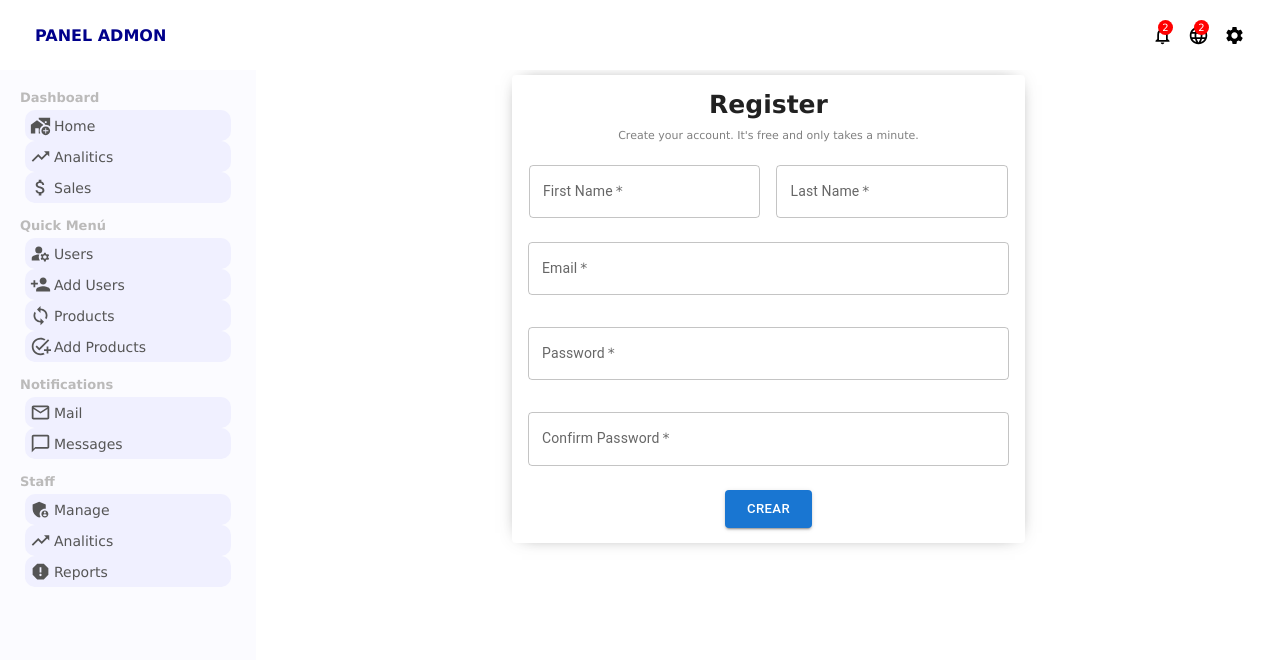
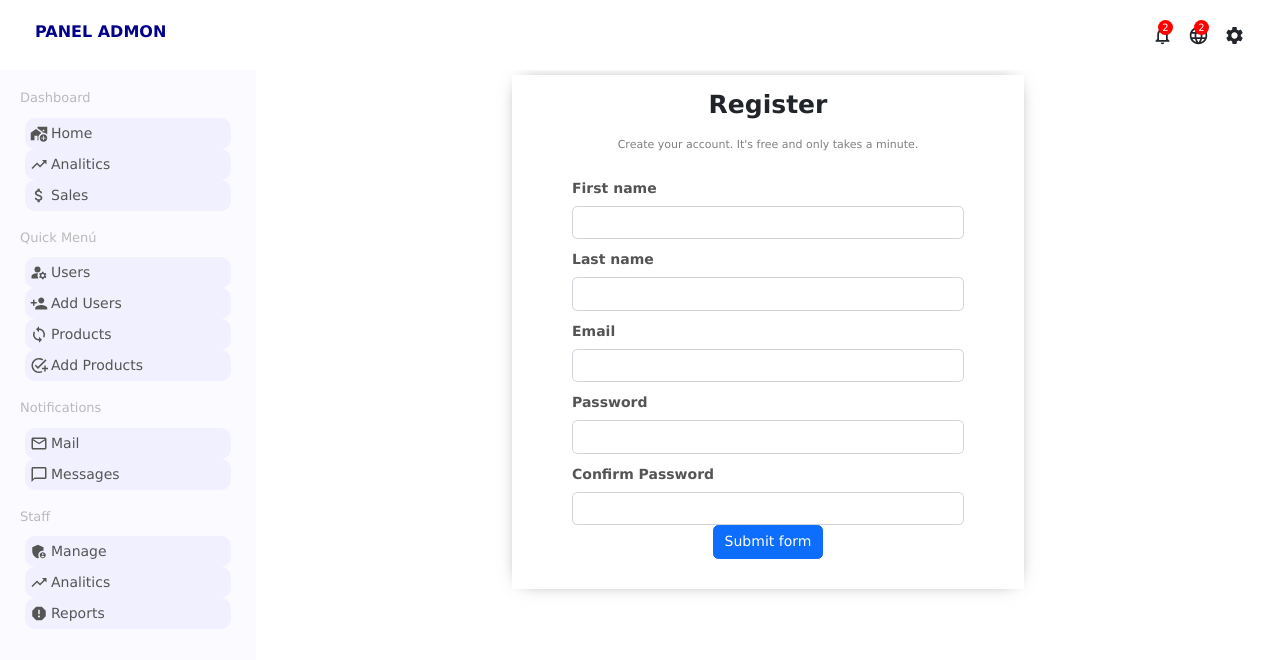
Before and after one commit to EdwinIvanS/Dashboard-Admin-Ecommerce, a React (Create React App) app in the folder client/: page /addUser in a window 1280 px wide. Shown: the top 660 px of the page. Built offline with nearby package versions, Linux system fonts and the light colour scheme.

Commit message:
validaciones en el formulario de creacion

```diff
--- a/client/src/assets/sass/_addUser.scss
+++ b/client/src/assets/sass/_addUser.scss
@@ -4,25 +4,36 @@
     padding-left: 20%;
     padding-right: 20%;
     text-align: center;
+    width: 100%;
+    .addUserForm{
+        -webkit-box-shadow: 0px 0px 18px -10px rgba(0, 0, 0, 0.75);
+        box-shadow: 0px 0px 18px -10px rgba(0, 0, 0, 0.75);
+        padding: 15px 60px 30px;
+    }
+    .col{
+        text-align-last: left;
 
-    .userAddTitle{
-        padding: 15px;
-        h1{
+        .form-label {
+            color: rgb(85, 84, 84);
+            font-weight:bold;
+            padding-top: 10px;
+        }
+    }
+        .userAddTitle {
+            h1 {
                 font-size: 25px;
                 font-weight: 600;
             }
-        p{  padding-top: 10px;
+
+            p {
+                padding-top: 10px;
                 font-size: 11px;
                 color: gray;
             }
         }
-    .userAddCard{
-        -webkit-box-shadow: 0px 0px 18px -10px rgba(0, 0, 0, 0.75);
-        box-shadow: 0px 0px 18px -10px rgba(0, 0, 0, 0.75);
+
+        .btn btn-primary{
+            margin-top: 15px;
         }
-    .conteainedButton{
-        display: block;
-        padding-top: 8px;
-        padding-bottom: 15px;
+
 }
-}
--- a/client/src/pages/UserAdd.jsx
+++ b/client/src/pages/UserAdd.jsx
@@ -1,82 +1,29 @@
-import {
-  TextField,
-  Box,
-  Stack,
-  Button,
-  Card,
-  Alert
-} from "@mui/material";
 import React, { useState } from "react";
+import Button from "react-bootstrap/Button";
+import Col from "react-bootstrap/Col";
+import Form from "react-bootstrap/Form";
+import "bootstrap/dist/css/bootstrap.min.css";
+import Alert from "react-bootstrap/Alert";
 import { serviceCreate } from "../services/taskApi";
 
 export default function UserAdd() {
+  const [validated, setValidated] = useState(false);
   const [firstName, setName] = useState("");
   const [lastName, setlastName] = useState("");
   const [email, setEmail] = useState("");
   const [password, setPassword] = useState("");
   const [passwordConfirm, setPasswordConfirm] = useState("");
+  const [registro, setRegistro] = useState(false);
+  const [error, setError] = useState(false);
 
-  const [errorName, setErrorName] = useState(false);
-  const [errorLastName, setErrorLastName] = useState(false);
-  const [errorEmail, setErrorEmail] = useState(false);
-  const [errorPassword, setErrorPassword] = useState(false);
-  const [errorPasswordConfirm, setErrorPasswordConfirm] = useState(false);
-
-  const [msnErrorName, setMsnErrorName] = useState('');
-  const[msnErrorLastName, setMsnErrorLastName] = useState("");
-  const [msnErrorEmail, setMsnErrorEmail] = useState("");
-  const [msnErrorPassword, setMsnErrorPassword] = useState("");
-  const [msnErrorPasswordC, setMsnErrorPasswordC] = useState("");
-
-  const [alert, setAlert] = useState(false);
-
-
-  const handleOnSubmit = async (e) => {
-    if (firstName === "") {
-      setErrorName(true);
-      setMsnErrorName("Campo obligatorio");
-    } else {
-      setErrorName(false);
-      setMsnErrorName("");
+  const handleSubmit = async (event) => {
+    const form = event.currentTarget;
+    if (form.checkValidity() === false) {
+      event.preventDefault();
+      event.stopPropagation();
+      setValidated(true);
     }
-
-    if (lastName === "") {
-      setErrorLastName(true);
-      setMsnErrorLastName("Campo obligatorio");
-    } else {
-      setErrorLastName(false);
-      setMsnErrorLastName("");
-    }
-
-    if (email === "") {
-      setErrorEmail(true);
-      setMsnErrorEmail("Campo obligatorio");
-    } else {
-      setErrorEmail(false);
-      setMsnErrorEmail("");
-    }
-
-    if (password === "") {
-      setErrorPassword(true);
-      setMsnErrorPassword("Campo obligatorio");
-    } else {
-      setErrorPassword(false);
-      setMsnErrorPassword("");
-    }
-
-    if (passwordConfirm === "") {
-      setErrorPasswordConfirm(true);
-      setMsnErrorPasswordC("Campo obligatorio");
-    } else {
-      if (passwordConfirm !== password) {
-        setErrorPasswordConfirm(true);
-        setMsnErrorPasswordC("No coincide el password");
-      } else {
-        setErrorPasswordConfirm(false);
-        setMsnErrorPasswordC("");
-      }
-    }
-
+    else{
       if (
         firstName !== "" &&
         lastName !== "" &&
@@ -84,105 +31,122 @@ export default function UserAdd() {
         password !== "" &&
         passwordConfirm !== "" &&
         passwordConfirm === password
-    ){
+      ) {
         try {
-        setAlert(true);
-        await serviceCreate(firstName, lastName, email, password);
+          setError(false);
+          setRegistro(true);
+          const response = await serviceCreate(
+            firstName,
+            lastName,
+            email,
+            password
+          );
 
+          console.log(await response.code);
+          event.preventDefault();
         } catch (error) {
+          event.preventDefault();
           console.log(error);
         }
+      } else {
+        event.preventDefault();
+        setRegistro(false);
+        setError(true);
       }
-    else{
-      e.preventDefault();
     }
-
   };
 
   return (
     <div className="userAddContainer">
-      <Card className="userAddCard">
+      <Form
+        className="addUserForm"
+        noValidate
+        validated={validated}
+        onSubmit={handleSubmit}
+      >
         <div className="userAddTitle">
           <h1>Register</h1>
           <p>Create your account. It's free and only takes a minute.</p>
         </div>
-        <form onSubmit={handleOnSubmit}>
-          <Box
-            component="form"
-            sx={{
-              "& .MuiTextField-root": { m: 1, width: "26ch" },
-            }}
-            noValidate
-            autoComplete="off"
-          >
-            <TextField
+        <Form.Group as={Col} controlId="validationCustom01">
+          <Form.Label>First name</Form.Label>
+          <Form.Control
             required
-              error={errorName}
-              id="outlined-required"
-              label="First Name"
+            type="text"
+            name="firstName"
             onChange={(e) => setName(e.target.value)}
-              helperText={msnErrorName}
           />
-            <TextField
+          <Form.Control.Feedback type="invalid">
+            Please provide a valid name.
+          </Form.Control.Feedback>
+        </Form.Group>
+
+        <Form.Group as={Col} controlId="validationCustom02">
+          <Form.Label>Last name</Form.Label>
+          <Form.Control
             required
-              error={errorLastName}
-              id="outlined-required"
-              label="Last Name"
+            type="text"
+            name="lastName"
             onChange={(e) => setlastName(e.target.value)}
-              helperText={msnErrorLastName}
           />
-          </Box>
-          <Box
-            component="form"
-            sx={{
-              "& .MuiTextField-root": { m: 2, width: "54ch" },
-            }}
-            noValidate
-            autoComplete="off"
-          >
-            <TextField
+          <Form.Control.Feedback type="invalid">
+            Please provide a valid name.
+          </Form.Control.Feedback>
+        </Form.Group>
+
+        <Form.Group as={Col} controlId="validationCustom03">
+          <Form.Label>Email</Form.Label>
+          <Form.Control
+            type="email"
             required
-              error={errorEmail}
-              id="outlined-required"
-              label="Email"
+            name="email"
             onChange={(e) => setEmail(e.target.value)}
-              helperText={msnErrorEmail}
           />
+          <Form.Control.Feedback type="invalid">
+            Please provide a valid Email.
+          </Form.Control.Feedback>
+        </Form.Group>
 
-            <TextField
+        <Form.Group as={Col} controlId="validationCustom04">
+          <Form.Label>Password</Form.Label>
+          <Form.Control
+            type="password"
             required
-              error={errorPassword}
-              id="outlined-password-input"
-              label="Password"
+            name="password"
+            onChange={(e) => setPassword(e.target.value)}
+          />
+          <Form.Control.Feedback type="invalid">
+            Please provide a valid Password.
+          </Form.Control.Feedback>
+        </Form.Group>
+
+        <Form.Group as={Col} controlId="validationCustom05">
+          <Form.Label>Confirm Password</Form.Label>
+          <Form.Control
             type="password"
-              autoComplete="current-password"
-              onChange={(e) => setPassword(e.target.value)}
-              helperText={msnErrorPassword}
+            required
+            name="passwordConfirm"
+            onChange={(e) => setPasswordConfirm(e.target.value)}
           />
+          <Form.Control.Feedback type="invalid">
+            Please provide a valid Second Password.
+          </Form.Control.Feedback>
+        </Form.Group>
 
-            <TextField
-              required
-              error={errorPasswordConfirm}
-              id="outlined-password-input"
-              label="Confirm Password"
-              type="password"
-              autoComplete="current-password"
-              onChange={(e) => setPasswordConfirm(e.target.value)}
-              helperText={msnErrorPasswordC}
-            />
-          </Box>
-          <Stack className="conteainedButton" direction="row" spacing={0}>
-            <Button type="submit" variant="contained" size="large">
-              Crear
-            </Button>
-          </Stack>
-        </form>
-      </Card>
-      {alert && (
-        <Alert onClose={() => {}}>
-          Register success!
+        {registro && (
+          <Alert key={"success"} variant={"success"}>
+            Successful registration
           </Alert>
         )}
+
+        {error && (
+          <Alert key={"danger"} variant={"danger"}>
+            Password does not match
+          </Alert>
+        )}
+
+        <Button type="submit">Submit form</Button>
+      </Form>
     </div>
   );
 }
```
Also changed, not shown: client/package.json (+7 -1 lines), client/public/index.html (+0 -10 lines), 2 other files (tests, documents, lock files or other folders). Lines whose indentation alone changed are shown as unchanged.
